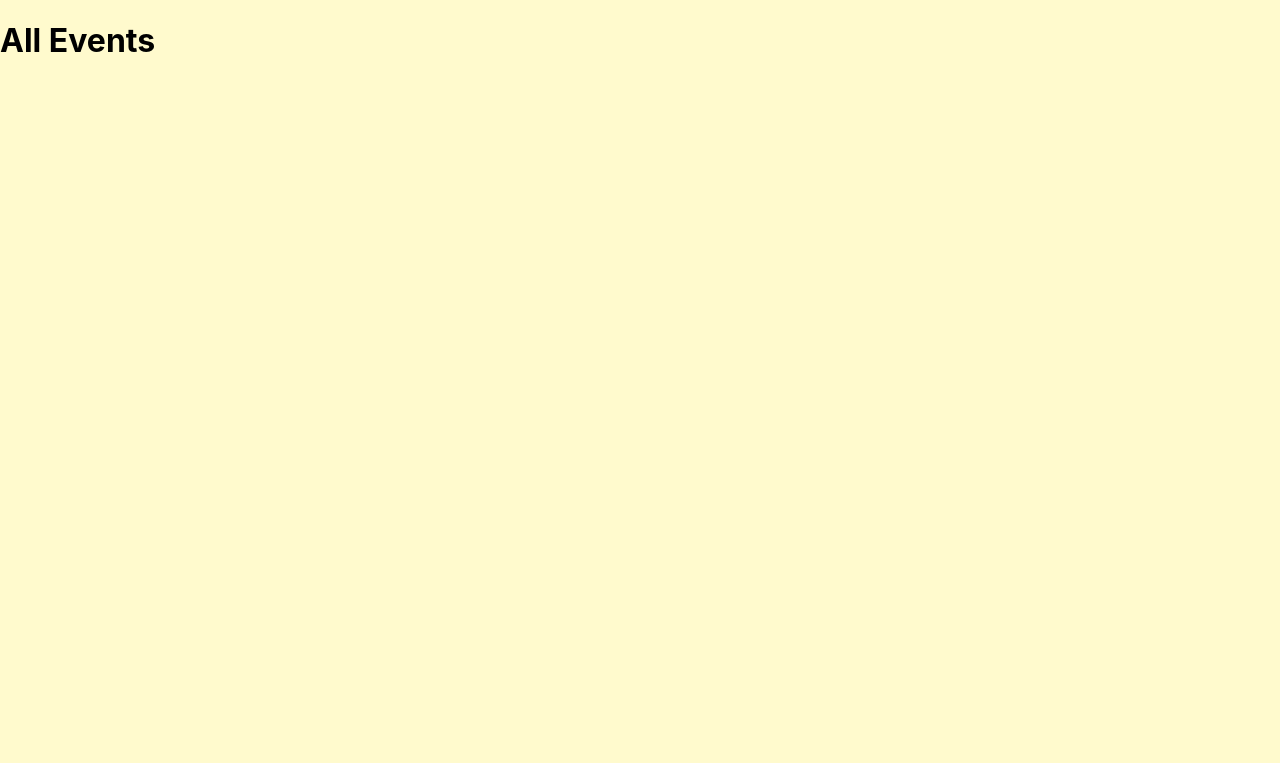
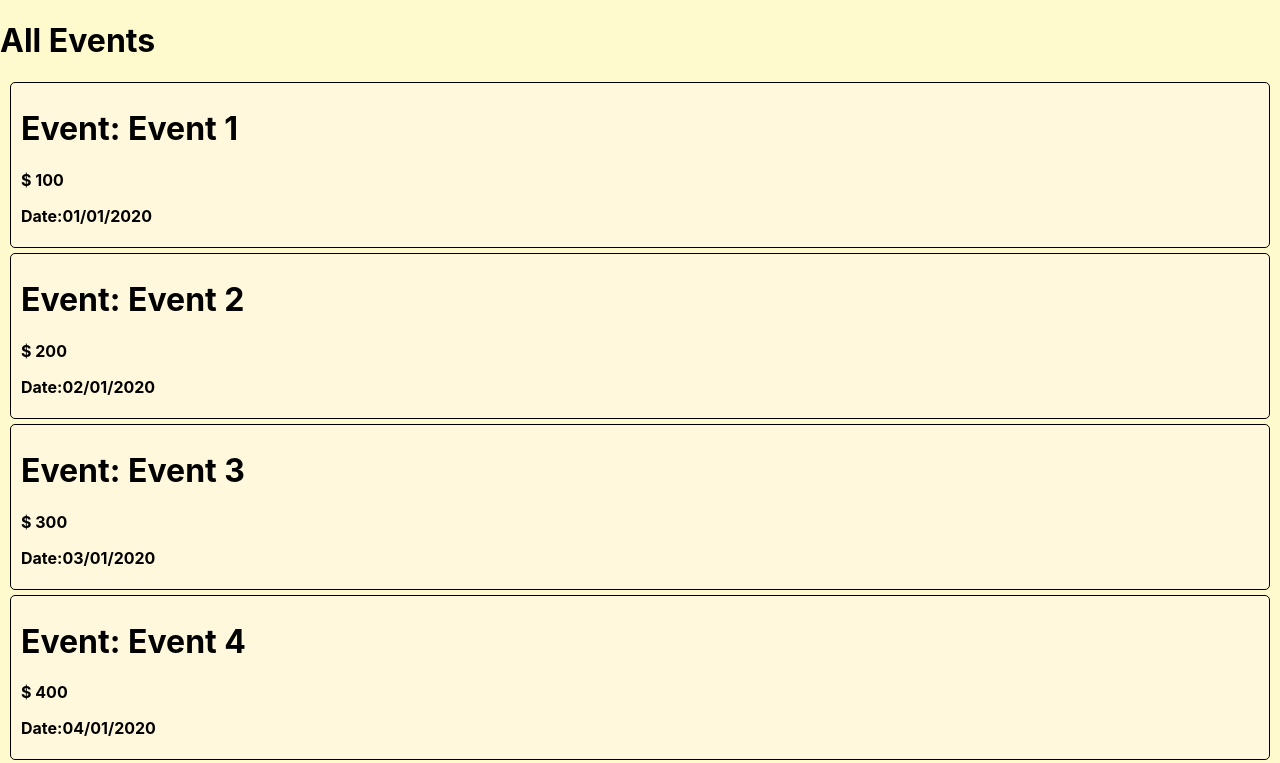
Before and after one commit to PriyathamVarma/react-udemy, a React (Create React App) app in the folder chapter-2-reactBasics/my-app/: page /allevents in a window 1280 px wide. Shown: the top 763 px of the page. Built offline with nearby package versions, Linux system fonts and the light colour scheme.

Commit message:
new commit

```diff
--- a/chapter-2-reactBasics/my-app/src/App.css
+++ b/chapter-2-reactBasics/my-app/src/App.css
@@ -97,5 +97,14 @@ li{
   border-radius: 5px;
   border: 1px solid black;
   padding: 5px 10px;
-  float:right;
+  display: block;
 }
+
+.single-event{
+  border: 1px solid black;
+  padding: 5px 10px;
+  margin: 5px 10px;
+  background-color: cornsilk;
+  font-weight: bolder;
+  border-radius: 5px;
+}
--- a/chapter-2-reactBasics/my-app/src/Main.js
+++ b/chapter-2-reactBasics/my-app/src/Main.js
@@ -30,7 +30,7 @@ const Main = () => {
 
 <div className="Header">
   <h1>React application demo for booking system</h1>
-  <button onClick={navBarBtnclicked} className='navBarBtn'>Navbar</button>
+  <button onClick={navBarBtnclicked} className='navBarBtn'>{String.fromCodePoint(parseInt(2192,16))}</button>
 </div>
 
 
--- a/chapter-2-reactBasics/my-app/src/pages/AllEvents.js
+++ b/chapter-2-reactBasics/my-app/src/pages/AllEvents.js
@@ -1,9 +1,31 @@
 // All events component
 
+import SingleEvent from "./SingleEvent";
+
 const Allevents = () => {
+
+  const data = [
+    {id:1,name: "Event 1", price: "100", date: "01/01/2020"},
+    {id:2,name: "Event 2", price: "200", date: "02/01/2020"},
+    {id:3,name: "Event 3", price: "300", date: "03/01/2020"},
+    {id:4,name: "Event 4", price: "400", date: "04/01/2020"},
+    {id:5,name: "Event 5", price: "500", date: "05/01/2020"},
+    {id:6,name: "Event 6", price: "600", date: "06/01/2020"},
+  ];
+
   return (
     <div>
       <h1>All Events</h1>
+
+      {data.map((item,index) => (
+        <SingleEvent
+          key={index}
+          name={item.name}
+          price={item.price}
+          date={item.date}
+        />
+      ))}
+
     </div>
   );
 }
--- /dev/null
+++ b/chapter-2-reactBasics/my-app/src/pages/SingleEvent.js
@@ -0,0 +1,12 @@
+const SingleEvent = ({name, price, date}) => {
+    return (
+        <div className="single-event">
+        <h1>Event: {name}</h1>
+        <p>$ {price}</p>
+        <p>Date:{date}</p>
+        </div>
+    );
+    }
+
+
+export default SingleEvent;
```
